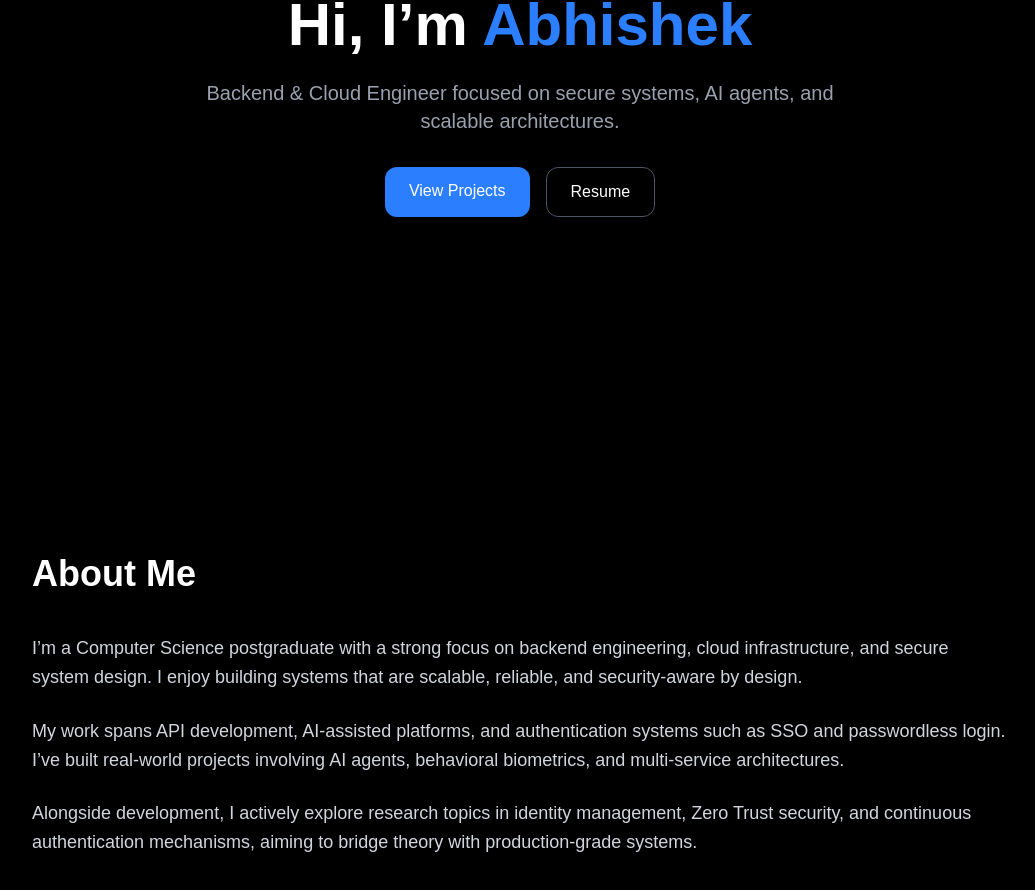
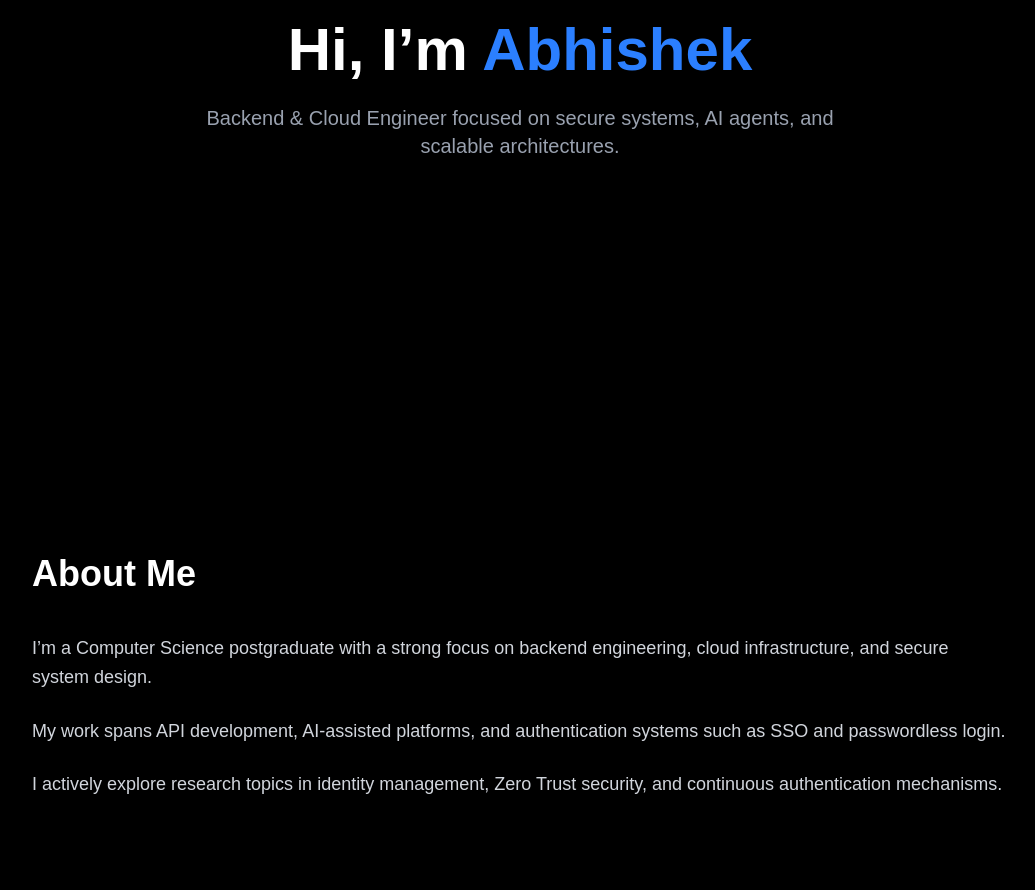
Before and after one commit to Abhishek-S-2001/portfolio, a Next.js app: page / in a window 1280 px wide. Shown: the part 342-1232 px from the top of the page, without its empty margins (120-1155 px from the left). Built offline with nearby package versions, Linux system fonts and the light colour scheme.

Commit message:
smooth transitions added

```diff
--- a/app/layout.tsx
+++ b/app/layout.tsx
@@ -1,5 +1,6 @@
 import "./globals.css";
 import Navbar from "@/components/Navbar";
+import PageTransition from "@/components/PageTransition";
 
 export default function RootLayout({
   children,
@@ -10,7 +11,9 @@ export default function RootLayout({
     <html lang="en">
       <body className="bg-black text-white">
         <Navbar />
-        {children}
+        <PageTransition>
+          {children}
+        </PageTransition>
       </body>
     </html>
   );
--- /dev/null
+++ b/app/projects/page.tsx
@@ -0,0 +1,12 @@
+export default function ProjectsPage() {
+  return (
+    <section className="min-h-screen px-6 py-24 max-w-7xl mx-auto">
+      <h1 className="text-4xl font-bold mb-6">
+        All Projects
+      </h1>
+      <p className="text-gray-400">
+        Detailed case studies coming soon.
+      </p>
+    </section>
+  );
+}
--- a/components/Hero.tsx
+++ b/components/Hero.tsx
@@ -1,30 +1,37 @@
+"use client";
+
+import { motion } from "framer-motion";
+
 export default function Hero() {
   return (
     <section className="min-h-screen pt-24 flex flex-col justify-center items-center text-center px-6">
-      <h1 className="text-4xl md:text-6xl font-bold">
+      <motion.h1
+        initial={{ opacity: 0, y: 30 }}
+        animate={{ opacity: 1, y: 0 }}
+        transition={{ duration: 0.6 }}
+        className="text-4xl md:text-6xl font-bold"
+      >
         Hi, I’m <span className="text-blue-500">Abhishek</span>
-      </h1>
+      </motion.h1>
 
-      <p className="mt-6 text-lg md:text-xl text-gray-400 max-w-2xl">
+      <motion.p
+        initial={{ opacity: 0 }}
+        animate={{ opacity: 1 }}
+        transition={{ delay: 0.3 }}
+        className="mt-6 text-lg md:text-xl text-gray-400 max-w-2xl"
+      >
         Backend & Cloud Engineer focused on secure systems, AI agents,
         and scalable architectures.
-      </p>
+      </motion.p>
 
-      <div className="mt-8 flex gap-4">
-        <a
-          href="#projects"
-          className="px-6 py-3 bg-blue-500 text-white rounded-xl hover:bg-blue-600 transition"
-        >
-          View Projects
-        </a>
-
-        <a
-          href="/resume.pdf"
-          className="px-6 py-3 border border-gray-600 rounded-xl hover:bg-gray-800 transition"
-        >
-          Resume
-        </a>
-      </div>
+      <motion.div
+        initial={{ opacity: 0 }}
+        animate={{ opacity: 1 }}
+        transition={{ delay: 0.6 }}
+        className="mt-8 flex gap-4"
+      >
+        {/* buttons unchanged */}
+      </motion.div>
     </section>
   );
 }
--- a/components/Navbar.tsx
+++ b/components/Navbar.tsx
@@ -1,32 +1,62 @@
 "use client";
 
+import Link from "next/link";
+import { usePathname } from "next/navigation";
+
 const links = [
-  { name: "About", href: "#about" },
-  { name: "Skills", href: "#skills" },
-  { name: "Projects", href: "#projects" },
-  { name: "Research", href: "#research" },
-  { name: "Contact", href: "#contact" },
+  { name: "About", hash: "#about" },
+  { name: "Skills", hash: "#skills" },
+  { name: "Projects", path: "/projects" },
+  { name: "Research", hash: "#research" },
+  { name: "Contact", hash: "#contact" },
 ];
 
 export default function Navbar() {
+  const pathname = usePathname();
+  const isHome = pathname === "/";
+
   return (
     <nav className="fixed top-0 w-full z-50 bg-black/80 backdrop-blur border-b border-gray-800">
       <div className="max-w-7xl mx-auto px-6 py-4 flex justify-between items-center">
-        <span className="text-xl font-semibold text-white">
+        {/* Logo */}
+        <Link href="/" className="text-xl font-semibold text-white">
           Abhishek
-        </span>
+        </Link>
 
+        {/* Links */}
         <ul className="hidden md:flex gap-8 text-gray-300">
-          {links.map((link) => (
-            <li key={link.name}>
-              <a
-                href={link.href}
-                className="hover:text-white transition"
-              >
-                {link.name}
-              </a>
-            </li>
-          ))}
+          {links.map((link) => {
+            // 1️⃣ Page navigation always wins
+            if (link.path) {
+              return (
+                <li key={link.name}>
+                  <Link
+                    href={link.path}
+                    className="hover:text-white transition"
+                  >
+                    {link.name}
+                  </Link>
+                </li>
+              );
+            }
+
+            // 2️⃣ Hash navigation
+            const href = isHome
+              ? link.hash!
+              : `/${link.hash}`;
+
+            return (
+              <li key={link.name}>
+                <Link
+                  href={href}
+                  scroll={false}
+                  className="hover:text-white transition"
+                >
+                  {link.name}
+                </Link>
+              </li>
+            );
+          })}
         </ul>
       </div>
     </nav>
--- /dev/null
+++ b/components/PageTransition.tsx
@@ -0,0 +1,26 @@
+"use client";
+
+import { motion, AnimatePresence } from "framer-motion";
+import { usePathname } from "next/navigation";
+
+export default function PageTransition({
+  children,
+}: {
+  children: React.ReactNode;
+}) {
+  const pathname = usePathname();
+
+  return (
+    <AnimatePresence mode="wait">
+      <motion.div
+        key={pathname}
+        initial={{ opacity: 0, y: 10 }}
+        animate={{ opacity: 1, y: 0 }}
+        exit={{ opacity: 0, y: -10 }}
+        transition={{ duration: 0.25, ease: "easeInOut" }}
+      >
+        {children}
+      </motion.div>
+    </AnimatePresence>
+  );
+}
--- /dev/null
+++ b/components/SectionWrapper.tsx
@@ -0,0 +1,20 @@
+"use client";
+
+import { motion } from "framer-motion";
+
+interface Props {
+  children: React.ReactNode;
+}
+
+export default function SectionWrapper({ children }: Props) {
+  return (
+    <motion.div
+      initial={{ opacity: 0, y: 40 }}
+      whileInView={{ opacity: 1, y: 0 }}
+      viewport={{ once: true }}
+      transition={{ duration: 0.6, ease: "easeOut" }}
+    >
+      {children}
+    </motion.div>
+  );
+}
--- a/package.json
+++ b/package.json
@@ -9,6 +9,7 @@
     "lint": "eslint"
   },
   "dependencies": {
+    "framer-motion": "^12.29.0",
     "next": "16.1.4",
     "react": "19.2.3",
     "react-dom": "19.2.3"
--- a/sections/About.tsx
+++ b/sections/About.tsx
@@ -1,9 +1,12 @@
+import SectionWrapper from "@/components/SectionWrapper";
+
 export default function About() {
   return (
     <section
       id="about"
       className="min-h-screen px-6 py-24 max-w-5xl mx-auto"
     >
+      <SectionWrapper>
         <h2 className="text-3xl md:text-4xl font-bold mb-10">
           About Me
         </h2>
@@ -12,24 +15,17 @@
           <p>
             I’m a Computer Science postgraduate with a strong focus on backend
             engineering, cloud infrastructure, and secure system design.
-          I enjoy building systems that are scalable, reliable, and
-          security-aware by design.
           </p>
-
           <p>
             My work spans API development, AI-assisted platforms, and
             authentication systems such as SSO and passwordless login.
-          I’ve built real-world projects involving AI agents, behavioral
-          biometrics, and multi-service architectures.
           </p>
-
           <p>
-          Alongside development, I actively explore research topics in
-          identity management, Zero Trust security, and continuous
-          authentication mechanisms, aiming to bridge theory with
-          production-grade systems.
+            I actively explore research topics in identity management,
+            Zero Trust security, and continuous authentication mechanisms.
           </p>
         </div>
+      </SectionWrapper>
     </section>
   );
 }
--- a/sections/Projects.tsx
+++ b/sections/Projects.tsx
@@ -1,4 +1,7 @@
+"use client";
+
 import { projects } from "@/data/projects";
+import { motion } from "framer-motion";
 
 export default function Projects() {
   return (
@@ -12,8 +15,10 @@ export default function Projects() {
 
       <div className="grid md:grid-cols-2 gap-8">
         {projects.map((project) => (
-          <div
+          <motion.div
             key={project.title}
+            whileHover={{ y: -6 }}
+            transition={{ type: "spring", stiffness: 200 }}
             className="border border-gray-800 rounded-2xl p-6 hover:border-blue-500 transition"
           >
             <h3 className="text-xl font-semibold mb-2">
@@ -48,7 +53,7 @@ export default function Projects() {
             >
               View on GitHub →
             </a>
-          </div>
+          </motion.div>
         ))}
       </div>
     </section>
```
Also changed, not shown: 1 other file (tests, documents, lock files or other folders). Lines whose indentation alone changed are shown as unchanged.
